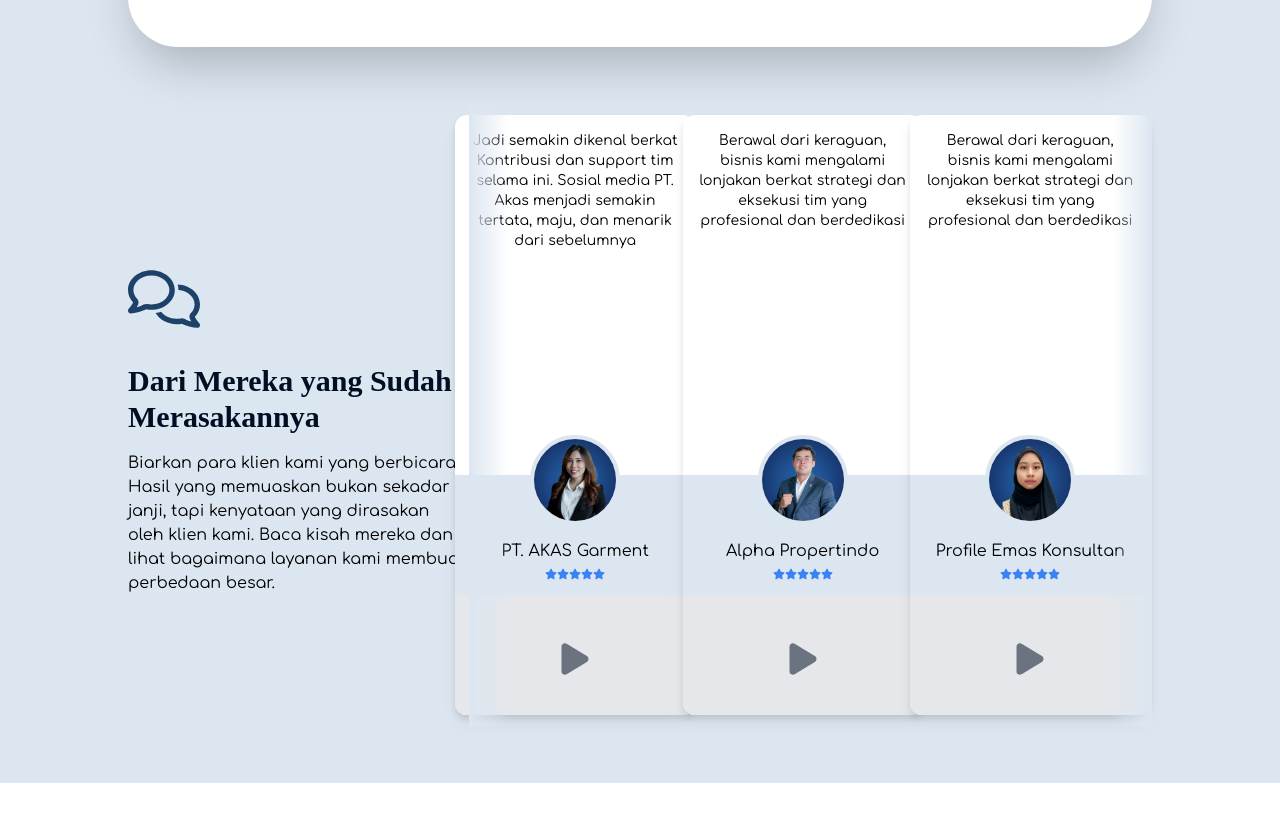
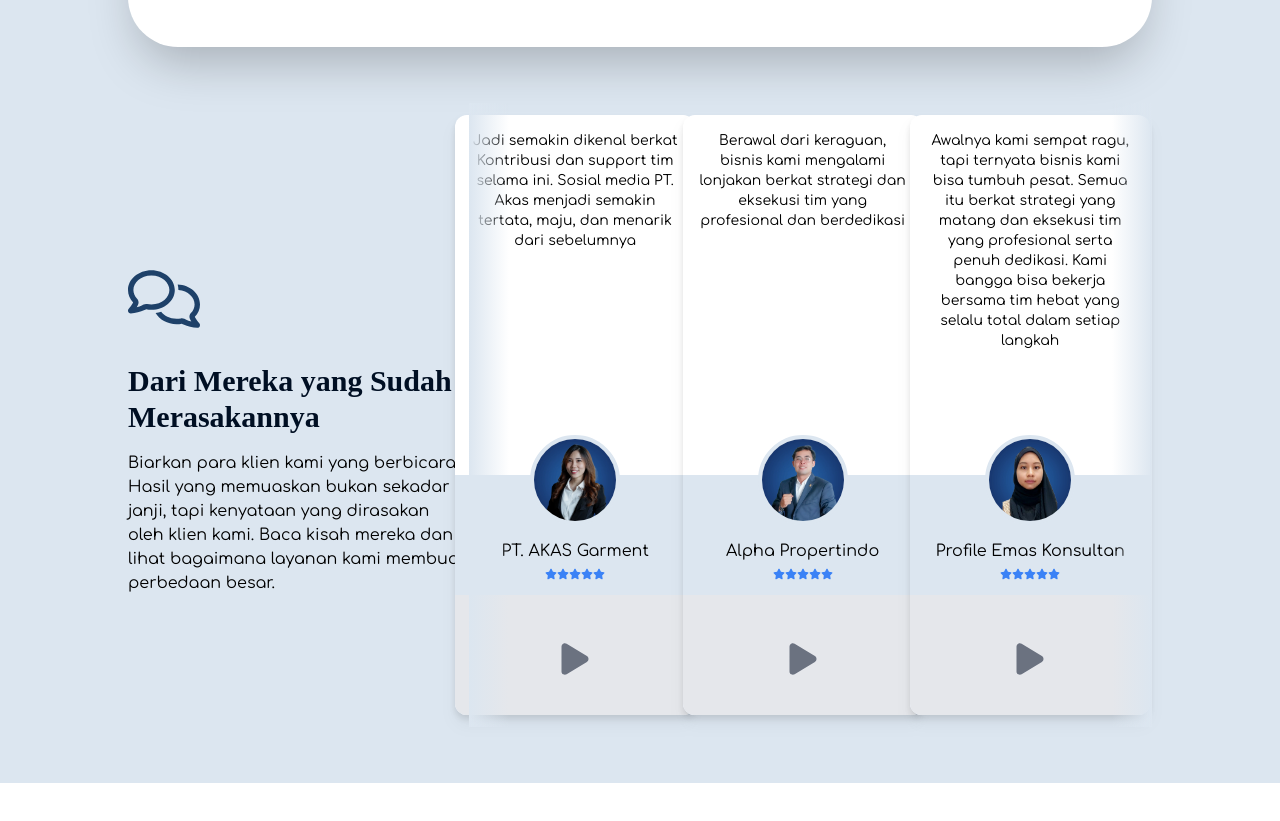
Before and after one commit to mcramaaa/jasawebkita, a Next.js app: page / in a window 1280 px wide. Shown: the part 8793-9614 px from the top of the page. Built offline with nearby package versions, Linux system fonts and the light colour scheme.

Commit message:
revisi comment

```diff
--- a/src/components/landing/Testimoni.tsx
+++ b/src/components/landing/Testimoni.tsx
@@ -48,7 +48,7 @@ export default function Testimoni() {
         </p>
       </div>
 
-      <div className="lg:col-span-2 relative grid grid-cols-3 place-items-center">
+      <div className="lg:col-span-2 relative grid grid-cols-1 lg:grid-cols-3 place-items-center">
         <div className="absolute w-5 md:w-10 h-full z-10 left-0 bg-gradient-to-r from-brand-bone to-brand-bone/0"></div>
           {TESTI.map((item, i) => (
             <div
--- a/src/constants/appConstant.tsx
+++ b/src/constants/appConstant.tsx
@@ -205,7 +205,7 @@ export const TESTI = [
     video:
       "https://www.youtube.com/shorts/tPF1GmUEd8k",
     comment:
-      "Berawal dari keraguan, bisnis kami mengalami lonjakan berkat strategi dan eksekusi tim yang profesional dan berdedikasi",
+      "Awalnya kami sempat ragu, tapi ternyata bisnis kami bisa tumbuh pesat. Semua itu berkat strategi yang matang dan eksekusi tim yang profesional serta penuh dedikasi. Kami bangga bisa bekerja bersama tim hebat yang selalu total dalam setiap langkah",
   }
 
 ];
```
